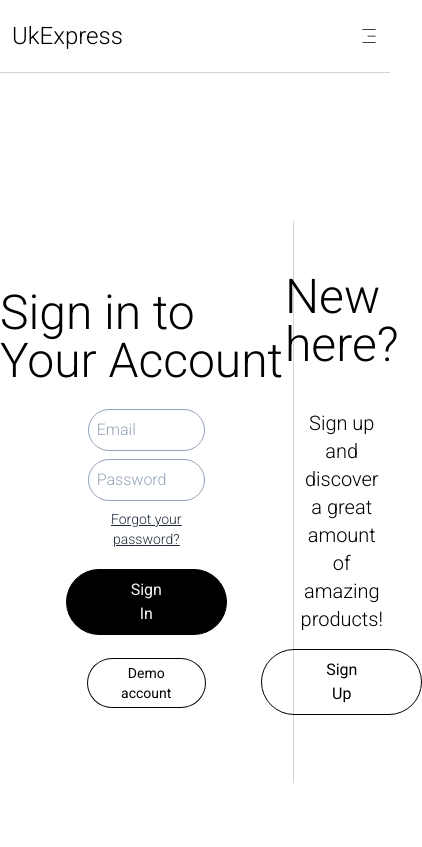
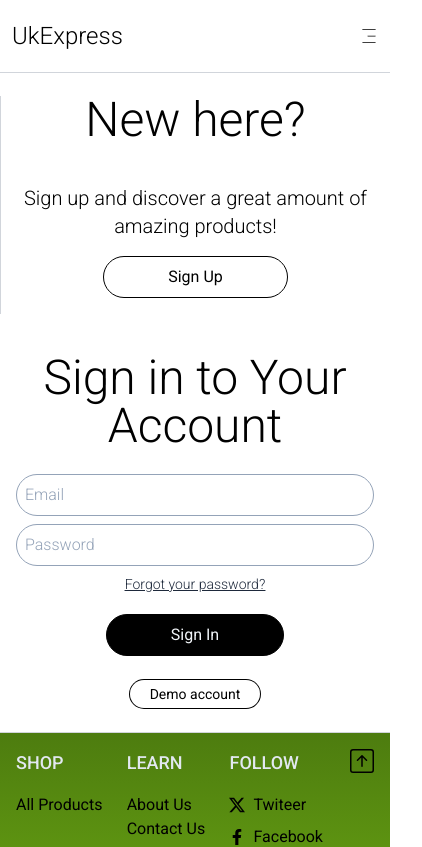
Before and after one commit to NDraganov/uk-express, a React (Vite) app: page /sign-in in a window 390 px wide. Shown: the top 847 px of the page, 422 px wide, since content can reach past the window. Built offline with nearby package versions, Linux system fonts and the light colour scheme.

Commit message:
Add mobile styles to the sign in page

```diff
--- a/src/features/auth/sign-in/SignInForm.tsx
+++ b/src/features/auth/sign-in/SignInForm.tsx
@@ -38,7 +38,7 @@ export default function SignInForm() {
 
   return (
     <form
-      className="flex w-2/5 flex-col items-center justify-center"
+      className="flex w-full flex-col items-center justify-center sm:w-2/5"
       onSubmit={onSubmit}
     >
       <div className="flex w-full flex-col items-start justify-center">
--- a/src/pages/SignInPage.tsx
+++ b/src/pages/SignInPage.tsx
@@ -6,15 +6,16 @@ export default function SignInPage() {
   const navigate = useNavigate();
 
   return (
-    <main className="my-20">
-      <div className="flex h-screen items-center">
-        <div className="flex w-3/4 flex-col items-center justify-center">
-          <h1 className="mb-5 text-5xl font-extralight dark:text-white">
+    <main className="mb-4 mt-24 sm:my-20">
+      <div className="flex flex-col-reverse items-center sm:flex sm:h-screen sm:flex-row">
+        <div className="flex flex-col items-center justify-center px-4 pt-10 sm:w-3/4 sm:p-0">
+          <h1 className="mb-5 text-center text-5xl font-extralight dark:text-white">
             Sign in to Your Account
           </h1>
           <SignInForm />
         </div>
-        <div className="flex h-4/6 w-1/4 flex-col items-center justify-center border-l border-gray-300 px-10 dark:border-gray-500">
+
+        <div className="flex flex-col items-center justify-center border-l border-gray-300 px-4 dark:border-gray-500 sm:h-4/6 sm:w-1/4 sm:px-10">
           <h2 className="mb-10 text-5xl font-extralight dark:text-white">
             New here?
           </h2>
```
